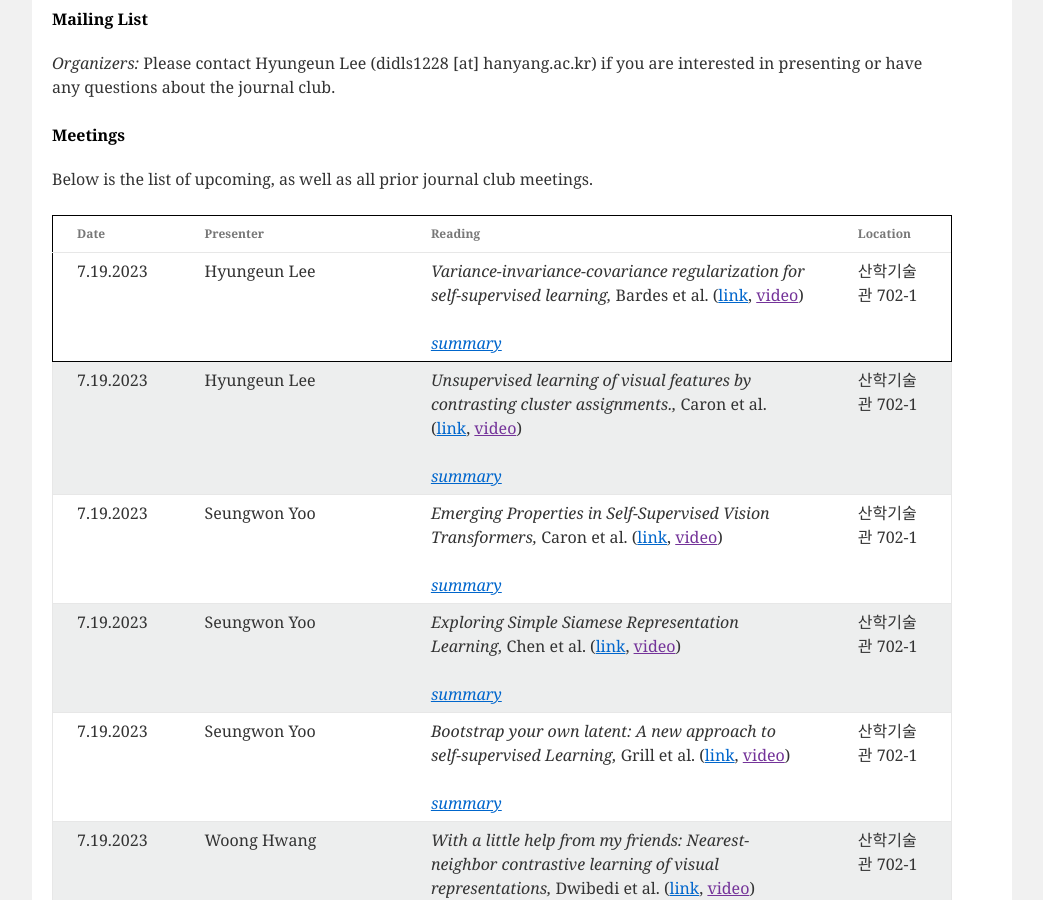
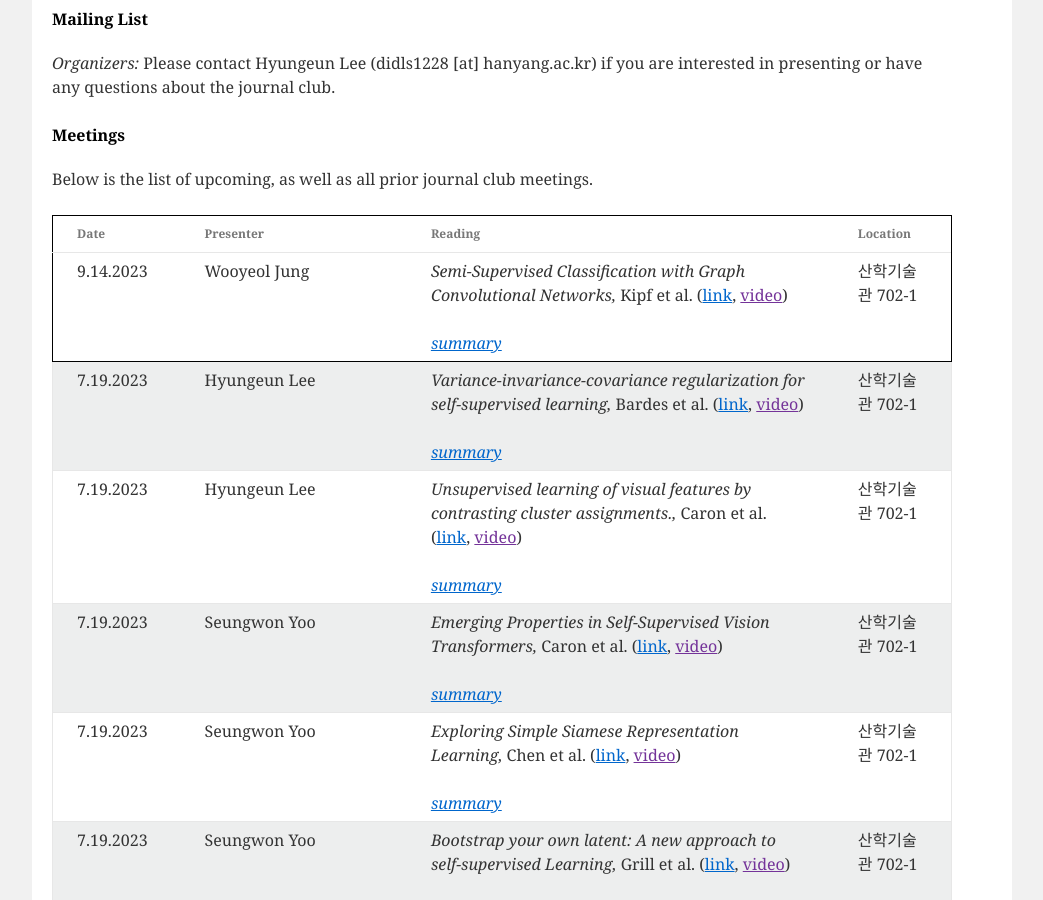
Before and after one commit to niai-lab/GraphML-JC, a Jekyll site: the page built from index.html, in a window 1280 px wide and 900 px high, scrolled down 631 px. Shown: the whole window, without its empty margins (118-1161 px from the left). Built offline with Jekyll 4.4.1, drawn with Linux system fonts in a browser that asks for light colours.

Commit message:
Update meeting_info.yml
This commit aim to update meeting_info database for upcoming journal club meeting on  14 September, 2023.

```diff
--- a/_data/meeting_info.yml
+++ b/_data/meeting_info.yml
@@ -1,3 +1,10 @@
+- presenter: Wooyeol Jung
+  date: 9.14.2023
+  paper: "Semi-Supervised Classification with Graph Convolutional Networks"
+  authors: Kipf et al.
+  url: https://arxiv.org/abs/1609.02907
+  location: "산학기술관 702-1"
+
 - presenter: Hyungeun Lee
   date: 7.19.2023
   paper: "Variance-invariance-covariance regularization for self-supervised learning"
```
